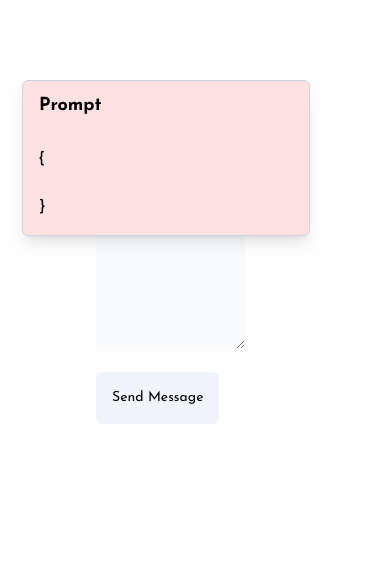
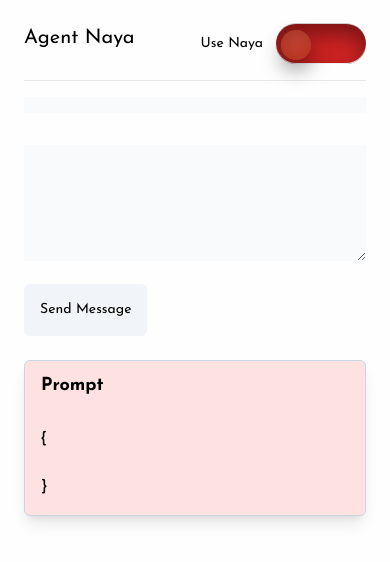
Before and after one commit to gideononyewuenyi/naya-demo, a Next.js app: page / in a window 390 px wide. Shown: the top 562 px of the page. Built offline with nearby package versions, Linux system fonts and the light colour scheme.

Commit message:
responsiveness commit

```diff
--- a/src/app/page.tsx
+++ b/src/app/page.tsx
@@ -56,9 +56,9 @@ export default function Home() {
     }
   }
   return (
-    <main className="flex h-full flex-col items-center justify-between p-24">
-      <div className="z-10 max-w-5xl w-full justify-between text-sm lg:flex h-full">
-        <div className="rows-3 w-9/12 m-h-full">
+    <main className="lg:flex h-full flex-col items-center justify-between lg:p-24 p-6">
+      <div className="z-10 max-w-5xl w-full justify-between text-sm lg:flex lg:h-full">
+        <div className="rows-3 lg:w-9/12 lg:m-h-full">
           <div className="flex flex-row justify-between">
             <h2 className="text-xl">Agent Naya</h2>
             <div className="bauble_box flex items-center">
@@ -111,7 +111,7 @@ export default function Home() {
       </div>
       {!useNaya && (
         <div
-          className={`fixed overflow-y-scroll right-20 top-20 w-72 h-auto shadow-lg rounded-md border border-slate-300 z-10  ${backgroundColor}`}
+          className={`lg:fixed lg:mt-0 mt-6 overflow-y-scroll right-20 top-20 lg:w-72 w-full h-auto shadow-lg rounded-md border border-slate-300 z-10  ${backgroundColor}`}
         >
           <div
             className="items-center flex p-4 rounded-md"
```
Also changed, not shown: 1 other file (tests, documents, lock files or other folders).
